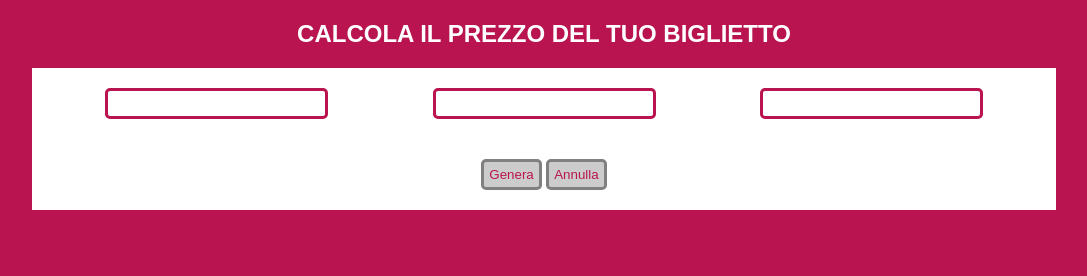
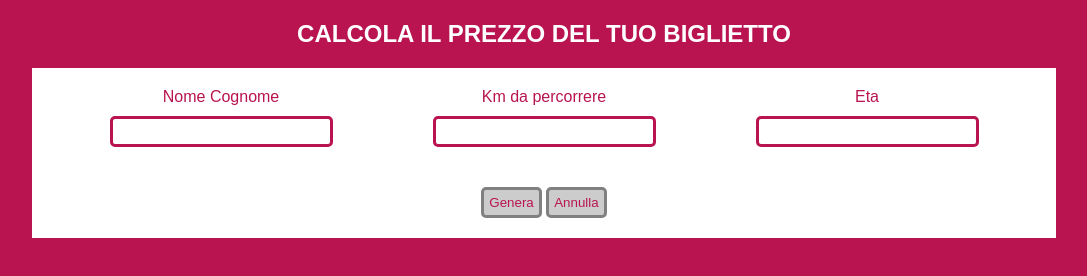
Before and after one commit to Brandon-Ladson/js-biglietto-treno-form, a plain HTML site: page index.html in a window 1280 px wide. Shown: the whole page, without its empty margins (96-1183 px from the left). Drawn offline with Linux system fonts and the light colour scheme.

Commit message:
rifinitura css e html

```diff
--- a/css/style.css
+++ b/css/style.css
@@ -28,6 +28,16 @@ h1{
 #form-section .row{
   background-color: #fff;
   padding: 20px 0;
+}
+
+#form-section .row form{
+  display: flex;
+  justify-content: center;
+}
+
+#form-section .row form .text{
+  margin-bottom: 10px;
+  color: #b91450;
 }
 
 #form-section .row input{
--- a/index.html
+++ b/index.html
@@ -20,11 +20,20 @@
 
           <form id="form" class="" action="index.html" method="post">
 
-            <input id="nomeinserito" type="text" name="" value="">
+            <div class="box">
+              <div class="text">Nome Cognome</div>
+              <input id="nomeinserito" type="text" name="" value="">
+            </div>
 
-            <input id="distanzainserita" type="text" name="" value="">
+            <div class="box">
+              <div class="text">Km da percorrere</div>
+              <input id="distanzainserita" type="text" name="" value="">
+            </div>
 
-            <input id="etainserita" type="text" name="" value="">
+            <div class="box">
+              <div class="text">Eta</div>
+              <input id="etainserita" type="text" name="" value="">
+            </div>
 
           </form>
 
```
